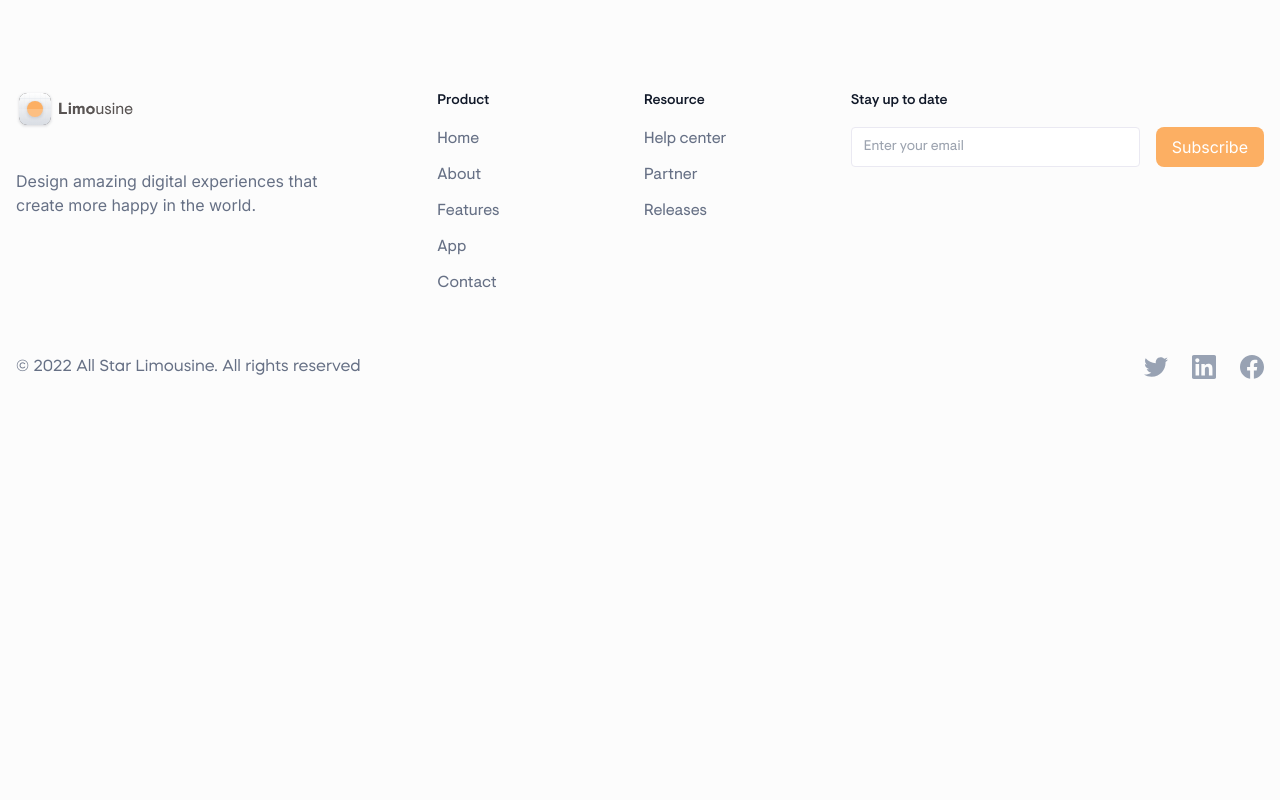
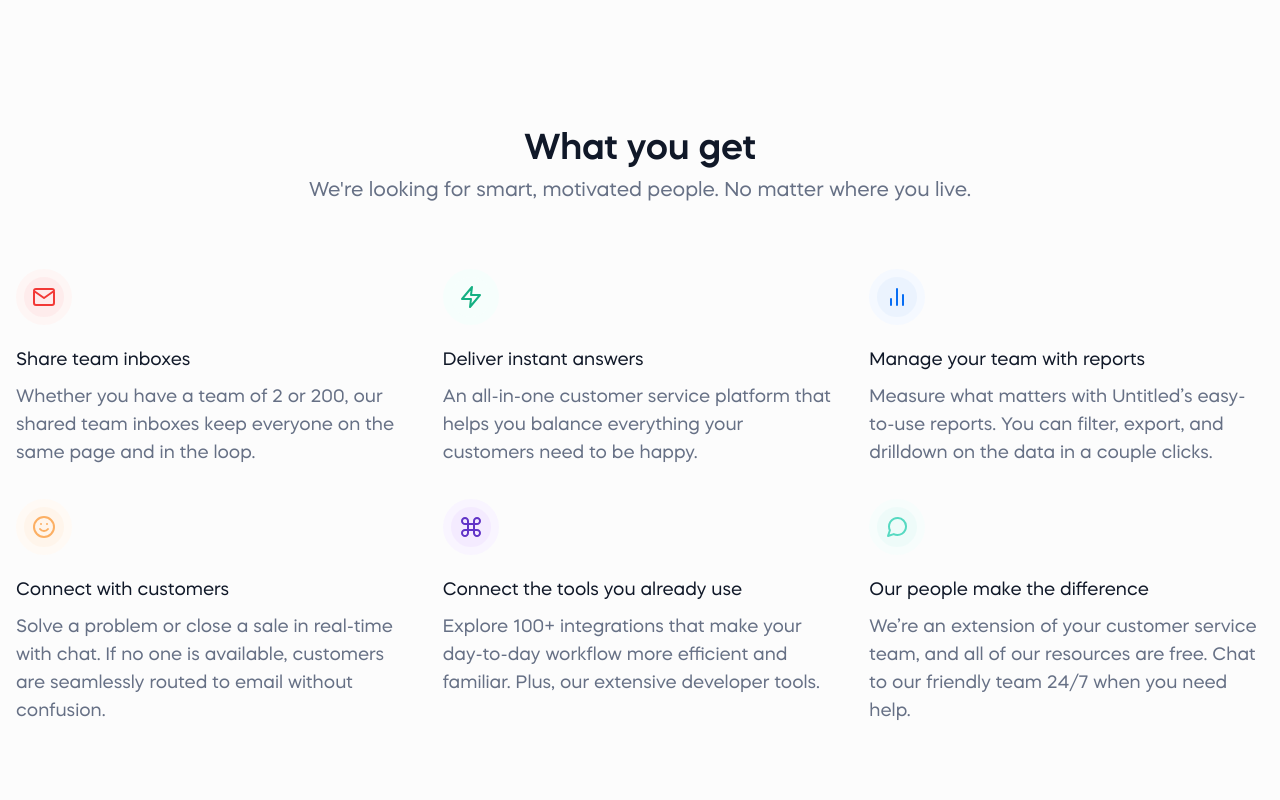
Before and after one commit to mistyjack/temp-limo, a Next.js app: page /partner in a window 1280 px wide. Shown: the part 1520-2320 px from the top of the page. Before the commit the page ends 1979 px from the top, so only its background shows below. Built offline with nearby package versions, Linux system fonts and the light colour scheme.

Commit message:
Add what you get section

```diff
--- /dev/null
+++ b/components/Partner/WhatYouGet.tsx
@@ -0,0 +1,103 @@
+import ChatIcon from "@components/icon/Chat";
+import Connect from "@components/icon/Connect";
+import FeaturedNetwork from "@components/icon/FeaturedNetwork";
+import PartnerFlashIcon from "@components/icon/PartnerFlash";
+import PartnerMailIcon from "@components/icon/PartnerMail";
+import SmileIcon from "@components/icon/Smile";
+import { FC, ReactNode } from "react";
+
+const data: IWhatYouGetItem[] = [
+  {
+    icon: <PartnerMailIcon />,
+    title: "Share team inboxes",
+    content:
+      "Whether you have a team of 2 or 200, our shared team inboxes keep everyone on the same page and in the loop.",
+  },
+  {
+    icon: <PartnerFlashIcon />,
+    title: "Deliver instant answers",
+    content:
+      "An all-in-one customer service platform that helps you balance everything your customers need to be happy.",
+  },
+  {
+    icon: <FeaturedNetwork />,
+    title: "Manage your team with reports",
+    content:
+      "Measure what matters with Untitled’s easy-to-use reports. You can filter, export, and drilldown on the data in a couple clicks.",
+  },
+  {
+    icon: <SmileIcon />,
+    title: "Connect with customers",
+    content:
+      "Solve a problem or close a sale in real-time with chat. If no one is available, customers are seamlessly routed to email without confusion.",
+  },
+  {
+    icon: <Connect />,
+    title: "Connect the tools you already use",
+    content:
+      "Explore 100+ integrations that make your day-to-day workflow more efficient and familiar. Plus, our extensive developer tools.",
+  },
+  {
+    icon: <ChatIcon />,
+    title: "Our people make the difference",
+    content:
+      "We’re an extension of your customer service team, and all of our resources are free. Chat to our friendly team 24/7 when you need help.",
+  },
+];
+
+const WhatYouGet: FC = () => {
+  return (
+    <section id="what-you-get">
+      <div className="custom-container py-24">
+        <h2
+          className="h2 text-center"
+          data-aos="fade-up"
+          data-aos-duration="1000"
+        >
+          What you get
+        </h2>
+        <p
+          className="text-sec text-center text-base sm:text-xl mb-16"
+          data-aos="fade-up"
+          data-aos-duration="1000"
+        >
+          We&apos;re looking for smart, motivated people. No matter where you
+          live.
+        </p>
+
+        <div className="sm:grid gap-8 sm:grid-cols-2 md:grid-cols-3">
+          {data.map((item, index) => (
+            <div
+              key={`${item.title}-${index}`}
+              className="mb-8 sm:mb-0"
+              data-aos="fade-up"
+              data-aos-duration="1000"
+            >
+              <WhatYouGetItem {...item} />
+            </div>
+          ))}
+        </div>
+      </div>
+    </section>
+  );
+};
+
+export default WhatYouGet;
+
+interface IWhatYouGetItem {
+  icon: ReactNode;
+  title: string;
+  content: string;
+}
+
+const WhatYouGetItem: FC<IWhatYouGetItem> = ({ icon, title, content }) => {
+  return (
+    <div className="text-center sm:text-left">
+      {icon}
+      <h3 className="font-medium mt-5 text-pry text-lg leading-30 mb-2">
+        {title}
+      </h3>
+      <p className="text-sec text-base md:text-lg">{content}</p>
+    </div>
+  );
+};
--- /dev/null
+++ b/components/icon/Chat.tsx
@@ -0,0 +1,34 @@
+import { FC } from "react";
+
+const ChatIcon: FC = () => {
+  return (
+    <svg
+      className="mx-auto md:mx-0"
+      width="56"
+      height="56"
+      viewBox="0 0 56 56"
+      fill="none"
+      xmlns="http://www.w3.org/2000/svg"
+    >
+      <rect x="4" y="4" width="48" height="48" rx="24" fill="#EEFBF9" />
+      <path
+        d="M37 27.5C37.0034 28.8199 36.6951 30.1219 36.1 31.3C35.3944 32.7118 34.3098 33.8992 32.9674 34.7293C31.6251 35.5594 30.0782 35.9994 28.5 36C27.1801 36.0035 25.8781 35.6951 24.7 35.1L19 37L20.9 31.3C20.3049 30.1219 19.9966 28.8199 20 27.5C20.0006 25.9218 20.4406 24.3749 21.2707 23.0326C22.1008 21.6903 23.2883 20.6056 24.7 19.9C25.8781 19.305 27.1801 18.9966 28.5 19H29C31.0843 19.115 33.053 19.9948 34.5291 21.4709C36.0052 22.947 36.885 24.9157 37 27V27.5Z"
+        stroke="#56D9C1"
+        strokeWidth="2"
+        strokeLinecap="round"
+        strokeLinejoin="round"
+      />
+      <rect
+        x="4"
+        y="4"
+        width="48"
+        height="48"
+        rx="24"
+        stroke="#F7FDFC"
+        strokeWidth="8"
+      />
+    </svg>
+  );
+};
+
+export default ChatIcon;
--- /dev/null
+++ b/components/icon/Connect.tsx
@@ -0,0 +1,34 @@
+import { FC } from "react";
+
+const Connect: FC = () => {
+  return (
+    <svg
+      className="mx-auto md:mx-0"
+      width="56"
+      height="56"
+      viewBox="0 0 56 56"
+      fill="none"
+      xmlns="http://www.w3.org/2000/svg"
+    >
+      <rect x="4" y="4" width="48" height="48" rx="24" fill="#F4EBFF" />
+      <path
+        d="M34 19C33.2044 19 32.4413 19.3161 31.8787 19.8787C31.3161 20.4413 31 21.2044 31 22V34C31 34.7956 31.3161 35.5587 31.8787 36.1213C32.4413 36.6839 33.2044 37 34 37C34.7956 37 35.5587 36.6839 36.1213 36.1213C36.6839 35.5587 37 34.7956 37 34C37 33.2044 36.6839 32.4413 36.1213 31.8787C35.5587 31.3161 34.7956 31 34 31H22C21.2044 31 20.4413 31.3161 19.8787 31.8787C19.3161 32.4413 19 33.2044 19 34C19 34.7956 19.3161 35.5587 19.8787 36.1213C20.4413 36.6839 21.2044 37 22 37C22.7956 37 23.5587 36.6839 24.1213 36.1213C24.6839 35.5587 25 34.7956 25 34V22C25 21.2044 24.6839 20.4413 24.1213 19.8787C23.5587 19.3161 22.7956 19 22 19C21.2044 19 20.4413 19.3161 19.8787 19.8787C19.3161 20.4413 19 21.2044 19 22C19 22.7956 19.3161 23.5587 19.8787 24.1213C20.4413 24.6839 21.2044 25 22 25H34C34.7956 25 35.5587 24.6839 36.1213 24.1213C36.6839 23.5587 37 22.7956 37 22C37 21.2044 36.6839 20.4413 36.1213 19.8787C35.5587 19.3161 34.7956 19 34 19Z"
+        stroke="#6134C7"
+        strokeWidth="2"
+        strokeLinecap="round"
+        strokeLinejoin="round"
+      />
+      <rect
+        x="4"
+        y="4"
+        width="48"
+        height="48"
+        rx="24"
+        stroke="#F9F5FF"
+        strokeWidth="8"
+      />
+    </svg>
+  );
+};
+
+export default Connect;
--- /dev/null
+++ b/components/icon/PartnerFlash.tsx
@@ -0,0 +1,34 @@
+import { FC } from "react";
+
+const PartnerFlashIcon: FC = () => {
+  return (
+    <svg
+      className="mx-auto md:mx-0"
+      width="56"
+      height="56"
+      viewBox="0 0 56 56"
+      fill="none"
+      xmlns="http://www.w3.org/2000/svg"
+    >
+      <rect x="4" y="4" width="48" height="48" rx="24" fill="#F6FEFC" />
+      <path
+        d="M29 18L19 30H28L27 38L37 26H28L29 18Z"
+        stroke="#14B082"
+        strokeWidth="2"
+        strokeLinecap="round"
+        strokeLinejoin="round"
+      />
+      <rect
+        x="4"
+        y="4"
+        width="48"
+        height="48"
+        rx="24"
+        stroke="#F6FEFC"
+        strokeWidth="8"
+      />
+    </svg>
+  );
+};
+
+export default PartnerFlashIcon;
--- /dev/null
+++ b/components/icon/PartnerMail.tsx
@@ -0,0 +1,34 @@
+import { FC } from "react";
+
+const PartnerMailIcon: FC = () => {
+  return (
+    <svg
+      className="mx-auto md:mx-0"
+      width="56"
+      height="56"
+      viewBox="0 0 56 56"
+      fill="none"
+      xmlns="http://www.w3.org/2000/svg"
+    >
+      <rect x="4" y="4" width="48" height="48" rx="24" fill="#FEECEC" />
+      <path
+        d="M38 22C38 20.9 37.1 20 36 20H20C18.9 20 18 20.9 18 22M38 22V34C38 35.1 37.1 36 36 36H20C18.9 36 18 35.1 18 34V22M38 22L28 29L18 22"
+        stroke="#F23936"
+        strokeWidth="2"
+        strokeLinecap="round"
+        strokeLinejoin="round"
+      />
+      <rect
+        x="4"
+        y="4"
+        width="48"
+        height="48"
+        rx="24"
+        stroke="#FEF6F5"
+        strokeWidth="8"
+      />
+    </svg>
+  );
+};
+
+export default PartnerMailIcon;
--- /dev/null
+++ b/components/icon/Smile.tsx
@@ -0,0 +1,34 @@
+import { FC } from "react";
+
+const SmileIcon: FC = () => {
+  return (
+    <svg
+      className="mx-auto md:mx-0"
+      width="56"
+      height="56"
+      viewBox="0 0 56 56"
+      fill="none"
+      xmlns="http://www.w3.org/2000/svg"
+    >
+      <rect x="4" y="4" width="48" height="48" rx="24" fill="#FFF5EB" />
+      <path
+        d="M24 30C24 30 25.5 32 28 32C30.5 32 32 30 32 30M25 25H25.01M31 25H31.01M38 28C38 33.5228 33.5228 38 28 38C22.4772 38 18 33.5228 18 28C18 22.4772 22.4772 18 28 18C33.5228 18 38 22.4772 38 28Z"
+        stroke="#FCAF63"
+        strokeWidth="2"
+        strokeLinecap="round"
+        strokeLinejoin="round"
+      />
+      <rect
+        x="4"
+        y="4"
+        width="48"
+        height="48"
+        rx="24"
+        stroke="#FFFAF5"
+        strokeWidth="8"
+      />
+    </svg>
+  );
+};
+
+export default SmileIcon;
--- a/pages/partner.tsx
+++ b/pages/partner.tsx
@@ -1,5 +1,6 @@
 import Hero from "@components/Partner/Hero";
 import Section2 from "@components/Partner/Section2";
+import WhatYouGet from "@components/Partner/WhatYouGet";
 import Aos from "aos";
 import type { NextPage } from "next";
 import Head from "next/head";
@@ -21,6 +22,7 @@ const Partner: NextPage = () => {
       <main>
         <Hero />
         <Section2 />
+        <WhatYouGet />
       </main>
     </div>
   );
--- a/tailwind.config.js
+++ b/tailwind.config.js
@@ -42,6 +42,7 @@ module.exports = {
         footer: "#F9FAFB",
       },
       lineHeight: {
+        30: "1.875rem",
         50: "3.125rem",
         54: "3.375rem",
         57: "3.59375rem",
```
